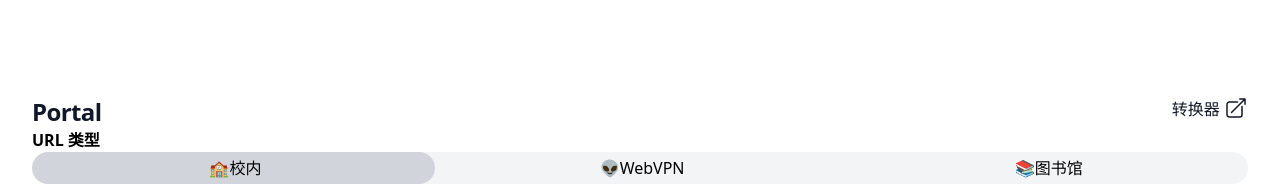
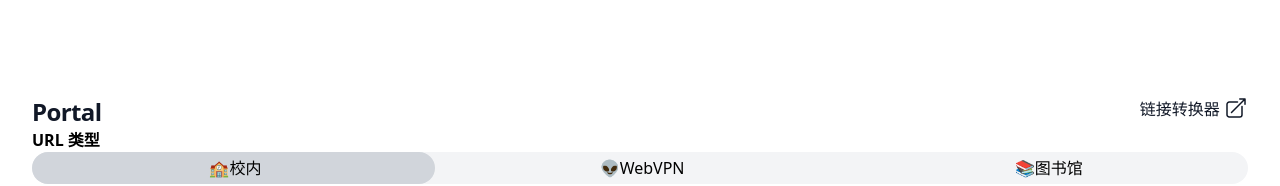
Before and after one commit to Capchdo/portal, a SvelteKit app: page / in a window 1280 px wide. Shown: the top 186 px of the page. Built offline with nearby package versions, Linux system fonts and the light colour scheme.

Commit message:
chore: 转换器 → 链接转换器

```diff
--- a/src/routes/+page.svelte
+++ b/src/routes/+page.svelte
@@ -9,7 +9,7 @@
   <div class="flex">
     <h1 class="flex-1 text-2xl font-bold tracking-tight text-gray-900">Portal</h1>
     <a class="text-gray-900" href="https://webvpn.swo.moe" target="_blank"
-      >转换器
+      >链接转换器
       <!-- https://heroicons.com arrow-top-right-on-square -->
       <svg
         class="inline size-6 align-text-bottom"
```
